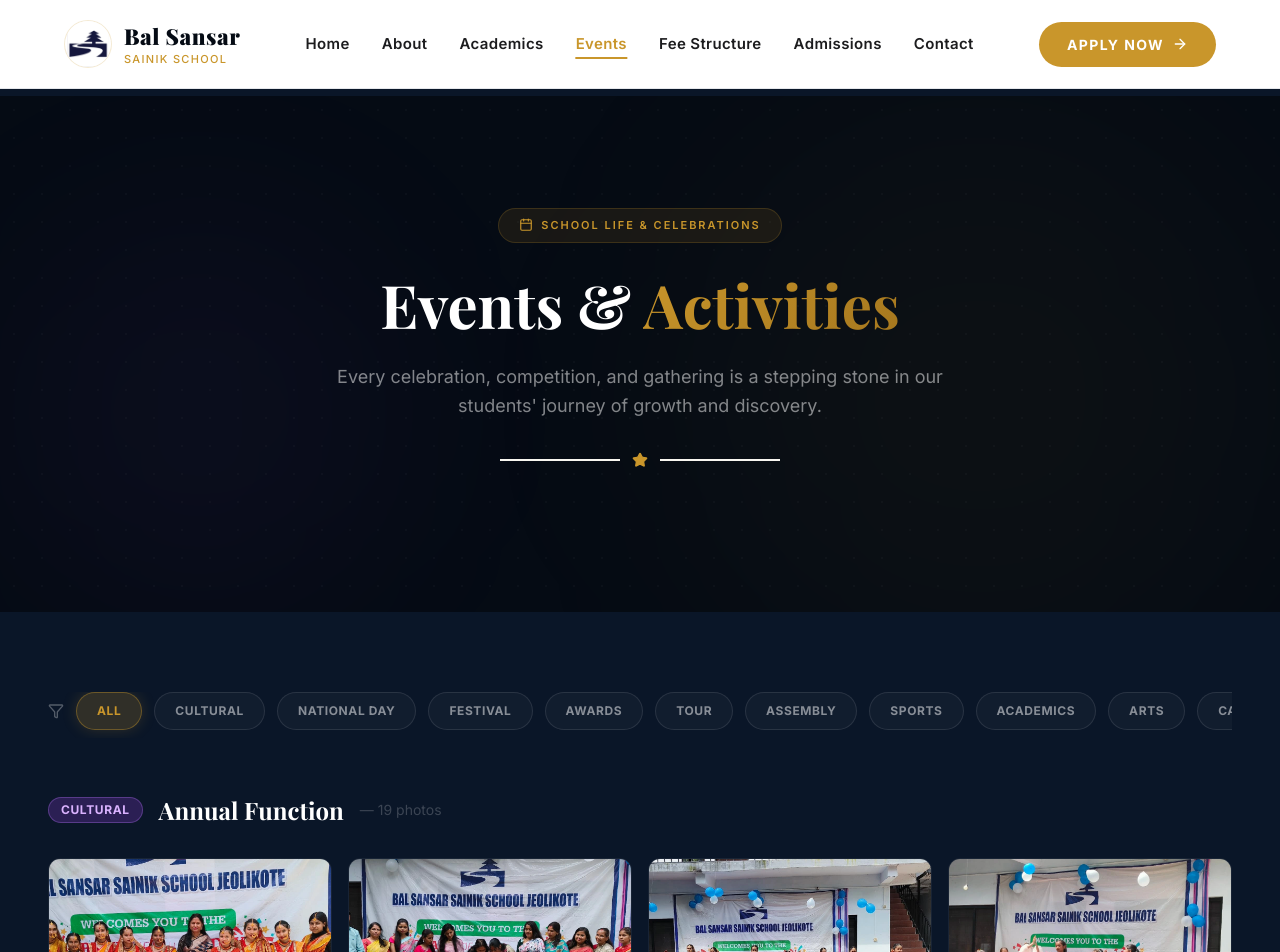
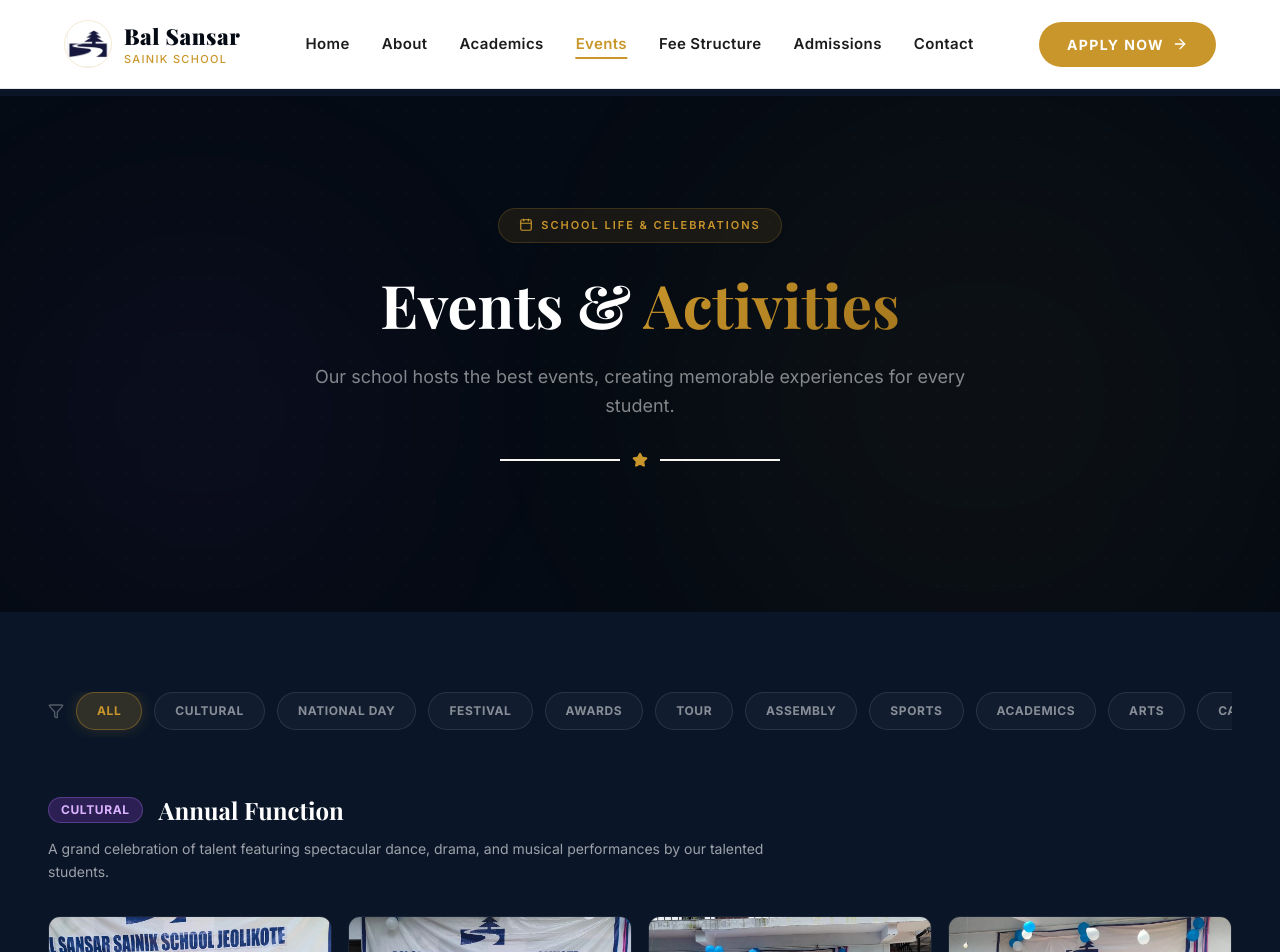
Before and after one commit to Bal-Sanskar-Sainik-School/Bal-Sanskar-Sainik-School-Website, a Next.js app: page /events in a window 1280 px wide. Shown: the top 952 px of the page. Built offline with nearby package versions, Linux system fonts and the light colour scheme.

Commit message:
some change

```diff
--- a/app/events/page.tsx
+++ b/app/events/page.tsx
@@ -10,6 +10,7 @@
     id: 1,
     title: "Annual Function",
     tag: "Cultural",
+    description: "A grand celebration of talent featuring spectacular dance, drama, and musical performances by our talented students.",
     photos: [
       "/images/events/anual function/anual-function (1).webp",
       "/images/events/anual function/anual-function (2).webp",
@@ -36,6 +37,7 @@
     id: 2,
     title: "Independence Day",
     tag: "National Day",
+    description: "Honoring our nation's freedom with patriotic fervour, flag hoisting, and spirited march pasts.",
     photos: [
       "/images/events/Independance Day/inde day (1).webp",
       "/images/events/Independance Day/inde day (2).webp",
@@ -48,6 +50,7 @@
     id: 3,
     title: "Holi Celebration",
     tag: "Festival",
+    description: "A vibrant festival of colors bringing joy, unity, and a sense of belonging among students and staff.",
     photos: [
       "/images/events/Holi/holi (1).jpeg",
       "/images/events/Holi/holi (2).jpeg",
@@ -59,6 +62,7 @@
     id: 4,
     title: "Aipan Competition",
     tag: "Cultural",
+    description: "Preserving local heritage by encouraging students to showcase the traditional Kumaoni art form of Aipan.",
     photos: [
       "/images/events/Aipan compation/apir (1).webp",
       "/images/events/Aipan compation/apir (2).webp",
@@ -71,6 +75,7 @@
     id: 5,
     title: "Prize Distribution",
     tag: "Awards",
+    description: "Recognizing academic brilliance and extracurricular achievements to motivate our future leaders.",
     photos: [
       "/images/events/Prize/prize (1).jpeg",
       "/images/events/Prize/prize (2).jpeg",
@@ -85,6 +90,7 @@
     id: 6,
     title: "Aris Tour",
     tag: "Tour",
+    description: "Educational excursions designed to broaden horizons and provide hands-on learning outside the classroom.",
     photos: [
       "/images/events/Aris tour/Aris (1).webp",
       "/images/events/Aris tour/Aris (2).webp",
@@ -100,6 +106,7 @@
     id: 7,
     title: "Campus Cleaning Drive",
     tag: "Campus Life",
+    description: "Instilling values of cleanliness and environmental responsibility through active student participation.",
     photos: [
       "/images/events/Campus Cleaning/campus (1).jpg",
       "/images/events/Campus Cleaning/campus (2).jpg",
@@ -113,6 +120,7 @@
     id: 8,
     title: "School Assembly",
     tag: "Assembly",
+    description: "Starting the day with discipline, moral reflections, and a shared sense of purpose.",
     photos: [
       "/images/events/Assembliy/assembly (1).jpeg",
       "/images/events/Assembliy/assembly (2).jpeg",
@@ -124,6 +132,7 @@
     id: 9,
     title: "Education Tour",
     tag: "Tour",
+    description: "Connecting classroom knowledge with real-world experiences through guided educational trips.",
     photos: [
       "/images/events/education_tour/education tour (1).jpeg",
       "/images/events/education_tour/education tour (2).jpeg",
@@ -133,6 +142,7 @@
     id: 10,
     title: "Sports & Outdoor Activities",
     tag: "Sports",
+    description: "Fostering physical fitness, teamwork, and a healthy competitive spirit on the playground.",
     photos: [
       "/images/Students_Playing/Students_Playing.jpeg",
       "/images/Students_Playing/Students_Playing_2.jpeg",
@@ -152,6 +162,7 @@
     id: 11,
     title: "Classroom & Studies",
     tag: "Academics",
+    description: "Engaging and interactive academic sessions aimed at deep conceptual understanding.",
     photos: [
       "/images/Students_Studying/Students_Studying_1.jpeg",
       "/images/Students_Studying/Students_Studying_2.jpeg",
@@ -164,6 +175,7 @@
     id: 12,
     title: "Computer Lab & Digital Learning",
     tag: "Academics",
+    description: "Equipping students with essential digital literacy and modern technological skills.",
     photos: [
       "/images/Students_In_Computer_Lab/Students_In_Computer_Lab.jpeg",
       "/images/Students_In_Computer_Lab/Computer_Classes.jpeg",
@@ -174,6 +186,7 @@
     id: 13,
     title: "Music & Arts Classes",
     tag: "Arts",
+    description: "Nurturing creativity and self-expression through dedicated music and artistic training.",
     photos: [
       "/images/Music_Classes/Music_Classes.jpeg",
     ],
@@ -182,6 +195,7 @@
     id: 14,
     title: "School Transport",
     tag: "Campus Life",
+    description: "Ensuring safe, reliable, and comfortable commuting for our high-spirited students.",
     photos: [
       "/images/School_Bus_Images/Students_In_School_Bus_1.jpeg",
       "/images/School_Bus_Images/Students_In_School_Bus_2.jpeg",
@@ -191,6 +205,7 @@
     id: 15,
     title: "Teachers & Classroom Sessions",
     tag: "Academics",
+    description: "Dedicated faculty members providing personalized attention and mentorship to every child.",
     photos: [
       "/images/Teachers_Teaching_Students/Teachers_Teaching_Students_1.jpeg",
       "/images/Teachers_Teaching_Students/Teachers_Teaching_Students_2.jpeg",
@@ -259,8 +274,7 @@
               <span className="text-gold-gradient">Activities</span>
             </h1>
             <p className="text-white/50 text-sm sm:text-lg font-[family-name:var(--font-body)] max-w-2xl mx-auto leading-relaxed">
-              Every celebration, competition, and gathering is a stepping stone
-              in our students&apos; journey of growth and discovery.
+              Our school hosts the best events, creating memorable experiences for every student.
             </p>
             <div className="star-divider mt-8">
               <Star className="w-4 h-4 text-gold fill-gold" />
@@ -305,7 +319,7 @@
                 transition={{ duration: 0.5, delay: 0.1 * gi }}
               >
                 {/* Event Title */}
-                <div className="flex items-center gap-3 sm:gap-4 mb-5 sm:mb-8">
+                <div className="flex items-center gap-3 sm:gap-4 mb-2 sm:mb-3">
                   <span
                     className={`inline-flex items-center px-3 py-1 rounded-full text-[10px] sm:text-xs font-bold uppercase tracking-wider border ${
                       tagColors[event.tag] || "bg-white/10 text-white/70 border-white/20"
@@ -316,10 +330,10 @@
                   <h3 className="font-[family-name:var(--font-heading)] text-white text-lg sm:text-2xl font-bold">
                     {event.title}
                   </h3>
-                  <span className="text-white/20 text-xs sm:text-sm font-[family-name:var(--font-body)]">
-                    — {event.photos.length} photos
-                  </span>
                 </div>
+                <p className="text-white/60 text-xs sm:text-sm font-[family-name:var(--font-body)] mb-5 sm:mb-8 leading-relaxed max-w-3xl">
+                  {event.description}
+                </p>
 
                 {/* Photo Grid */}
                 <div className="grid grid-cols-2 sm:grid-cols-3 lg:grid-cols-4 gap-2 sm:gap-4">
--- a/app/layout.tsx
+++ b/app/layout.tsx
@@ -56,8 +56,8 @@
   children: React.ReactNode;
 }>) {
   return (
-    <html lang="en" className={`${headingFont.variable} ${bodyFont.variable}`}>
-      <body className="antialiased">
+    <html lang="en" className={`${headingFont.variable} ${bodyFont.variable} overflow-x-hidden`}>
+      <body className="antialiased overflow-x-hidden w-full relative">
         <Navbar />
         <main className="pt-0">{children}</main>
         <Footer />
--- a/components/EventsSection.tsx
+++ b/components/EventsSection.tsx
@@ -121,8 +121,7 @@
             <span className="text-gold-gradient">Events & Activities</span>
           </h2>
           <p className="text-white/50 text-sm sm:text-base font-[family-name:var(--font-body)] max-w-2xl mx-auto leading-relaxed">
-            From festivals to prize ceremonies, every event at Bal Sansar Sainik
-            School is a celebration of growth, talent, and togetherness.
+            Our school hosts the best events, creating memorable experiences for every student.
           </p>
           <div className="star-divider mt-8">
             <Star className="w-4 h-4 text-gold fill-gold" />
```
